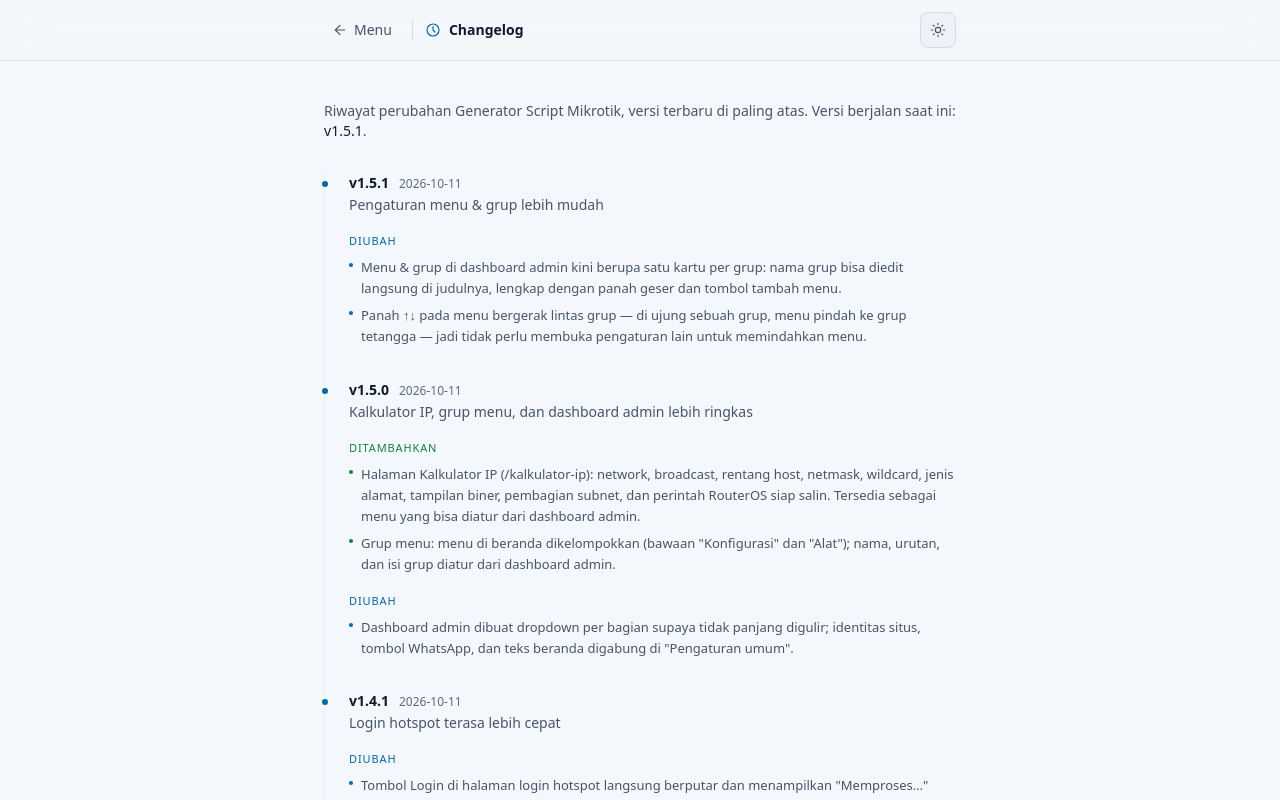
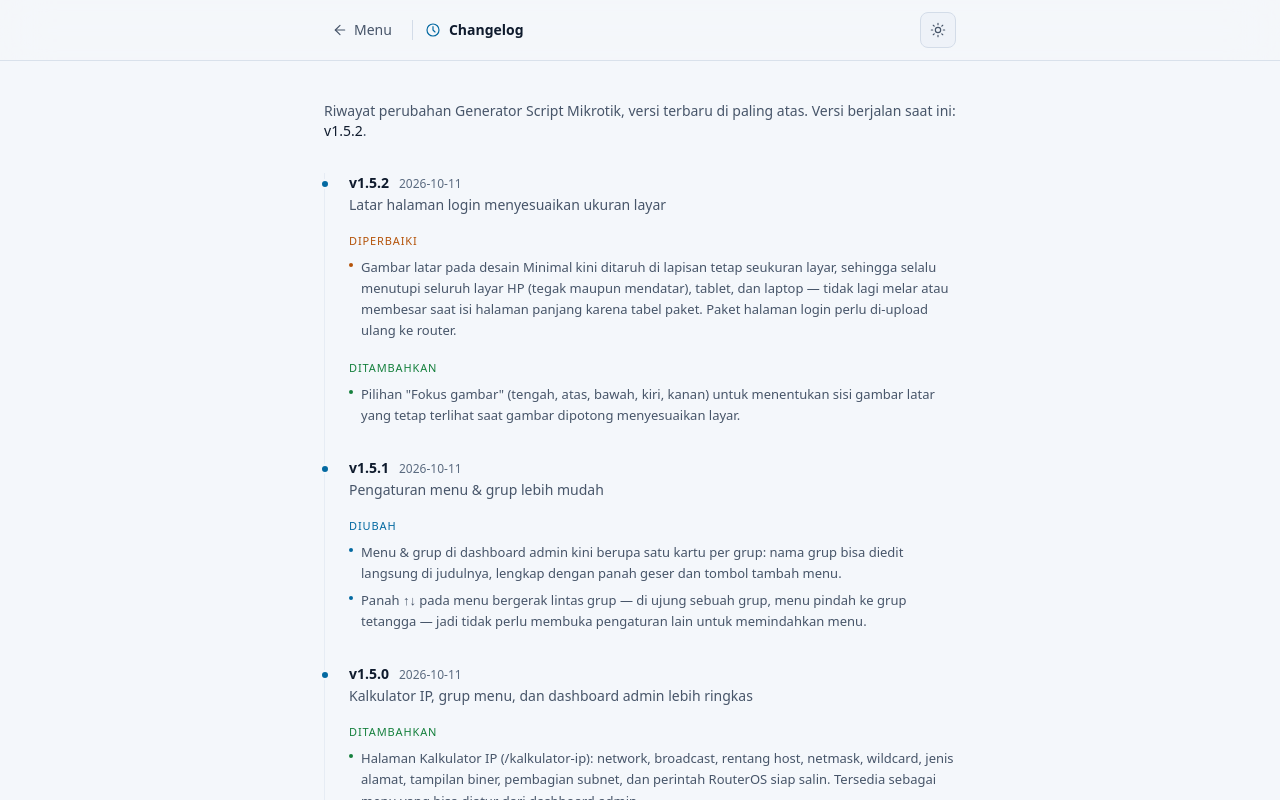
Before and after one commit to mikrosetting99/generator_mikrotik, a Next.js app: page /changelog in a window 1280 px wide. Shown: the top 800 px of the page. Built offline with nearby package versions, Linux system fonts and the light colour scheme.

Commit message:
Hotspot login: background covers any screen size via fixed layer, focal-point option, v1.5.2

```diff
--- a/components/hotspot-login/LoginPageEditor.tsx
+++ b/components/hotspot-login/LoginPageEditor.tsx
@@ -12,7 +12,7 @@ import {
   templateVars,
   whatsappLink,
 } from "@/lib/hotspot-page";
-import type { HotspotPageConfig, LoginMode } from "@/lib/types-hotspot-login";
+import { BG_POSITIONS, type HotspotPageConfig, type LoginMode } from "@/lib/types-hotspot-login";
 
 const grid2 = "grid gap-4";
 
@@ -641,6 +641,33 @@ export function LoginPageEditor({
                   Lapisan warna latar di atas foto. Naikkan bila teks jadi sulit dibaca karena
                   fotonya ramai.
                 </p>
+
+                <div className="mt-4">
+                  <span className="text-[11px] font-medium uppercase tracking-[0.09em] text-muted">
+                    Fokus gambar
+                  </span>
+                  <div className="mt-2 flex flex-wrap gap-1.5">
+                    {BG_POSITIONS.map((p) => (
+                      <button
+                        key={p.value}
+                        type="button"
+                        aria-pressed={(page.bgPosition ?? "center") === p.value}
+                        onClick={() => setPage({ bgPosition: p.value })}
+                        className={`rounded-md border px-2.5 py-1 text-xs transition-colors ${
+                          (page.bgPosition ?? "center") === p.value
+                            ? "border-brand bg-brand/10 text-ink"
+                            : "border-line-soft text-muted hover:border-line hover:text-ink"
+                        }`}
+                      >
+                        {p.label}
+                      </button>
+                    ))}
+                  </div>
+                  <p className="mt-1.5 text-xs leading-relaxed text-faint">
+                    Gambar otomatis menutupi seluruh layar HP, tablet, maupun laptop. Bila ada bagian
+                    yang terpotong, pilih sisi gambar yang ingin tetap terlihat.
+                  </p>
+                </div>
               </div>
             )}
 
--- a/lib/changelog.ts
+++ b/lib/changelog.ts
@@ -27,6 +27,24 @@ export const CHANGE_TYPE_LABEL: Record<ChangeType, string> = {
 /** Terbaru di paling atas. */
 export const CHANGELOG: Release[] = [
   {
+    version: "1.5.2",
+    date: "2026-10-11",
+    title: "Latar halaman login menyesuaikan ukuran layar",
+    changes: [
+      {
+        type: "fixed",
+        items: [
+          "Gambar latar pada desain Minimal kini ditaruh di lapisan tetap seukuran layar, sehingga selalu menutupi seluruh layar HP (tegak maupun mendatar), tablet, dan laptop — tidak lagi melar atau membesar saat isi halaman panjang karena tabel paket. Paket halaman login perlu di-upload ulang ke router.",
+        ],
+      },
+      {
+        type: "added",
+        items: [
+          "Pilihan \"Fokus gambar\" (tengah, atas, bawah, kiri, kanan) untuk menentukan sisi gambar latar yang tetap terlihat saat gambar dipotong menyesuaikan layar.",
+        ],
+      },
+    ],
+  },  {
     version: "1.5.1",
     date: "2026-10-11",
     title: "Pengaturan menu & grup lebih mudah",
--- a/lib/defaults-hotspot-login.ts
+++ b/lib/defaults-hotspot-login.ts
@@ -44,6 +44,7 @@ export function createDefaultHotspotLoginConfig(): HotspotPageConfig {
     bgImageDataUrl: "",
     bgImageName: "",
     bgOverlay: 55,
+    bgPosition: "center",
     loginMode: "voucher",
     showModeSwitch: true,
     marquee: "Selamat datang di jaringan hotspot kami",
--- a/lib/hotspot-page.ts
+++ b/lib/hotspot-page.ts
@@ -1,5 +1,5 @@
 import { blend, contrastRatio, derivePalette, isHexColor, mix, mutedOn, readableOn, rgba } from "./color";
-import type { HotspotPageConfig, HotspotTemplateId, VoucherPackage } from "./types-hotspot-login";
+import { BG_POSITIONS, type HotspotPageConfig, type HotspotTemplateId, type VoucherPackage } from "./types-hotspot-login";
 import type { ZipEntry } from "./zip";
 
 /**
@@ -241,6 +241,11 @@ export function templateVars(page: HotspotPageConfig): Record<string, string> {
     LOGO: page.logoDataUrl ? logoFileName(page.logoDataUrl) : "",
     LOGO_HEIGHT: String(Math.round(Math.max(40, Math.min(260, page.logoHeight || 130)))),
     BG_IMAGE: page.bgImageDataUrl ? bgFileName(page.bgImageDataUrl) : "",
+    // Desain Poster dulu selalu "center top" — itu tetap bawaannya.
+    BG_POSITION:
+      template.id === "poster" && page.bgPosition === "center"
+        ? "center top"
+        : (BG_POSITIONS.find((p) => p.value === page.bgPosition)?.css ?? "center"),
     OVERLAY: rgba(bgColor, Math.max(0, Math.min(90, page.bgOverlay)) / 100),
     WA_LINK: whatsappLink(page.whatsapp),
     WA_LABEL: escapeHtml(page.whatsappLabel.trim() || "Hubungi admin"),
--- a/lib/types-hotspot-login.ts
+++ b/lib/types-hotspot-login.ts
@@ -1,4 +1,14 @@
 export type HotspotTemplateId = "minimal" | "poster";
+export type BgPosition = "center" | "top" | "bottom" | "left" | "right";
+
+/** Pilihan titik fokus gambar latar, lengkap dengan nilai CSS-nya. */
+export const BG_POSITIONS: { value: BgPosition; label: string; css: string }[] = [
+  { value: "center", label: "Tengah", css: "center" },
+  { value: "top", label: "Atas", css: "center top" },
+  { value: "bottom", label: "Bawah", css: "center bottom" },
+  { value: "left", label: "Kiri", css: "left center" },
+  { value: "right", label: "Kanan", css: "right center" },
+];
 export type LoginMode = "voucher" | "member";
 
 /** Satu baris pada tabel harga paket di halaman login. */
@@ -46,6 +56,8 @@ export interface HotspotPageConfig {
   bgImageName: string;
   /** Kepekatan lapisan gelap di atas gambar latar, 0–90 persen. */
   bgOverlay: number;
+  /** Bagian gambar latar yang dipertahankan saat dipotong menyesuaikan layar. */
+  bgPosition: BgPosition;
   /** Mode yang aktif saat halaman login pertama kali dibuka. */
   loginMode: LoginMode;
   showModeSwitch: boolean;
--- a/package.json
+++ b/package.json
@@ -1,6 +1,6 @@
 {
   "name": "generator_mikrotik",
-  "version": "1.5.1",
+  "version": "1.5.2",
   "private": true,
   "scripts": {
     "dev": "next dev --turbopack",
--- a/public/hotspot-templates/minimal/style.css
+++ b/public/hotspot-templates/minimal/style.css
@@ -17,18 +17,32 @@ body {
   min-height: 100vh;
   padding: 20px;
   background: var(--bg);
-{{#BG_IMAGE}}
-  background-image: linear-gradient({{OVERLAY}}, {{OVERLAY}}), url('{{BG_IMAGE}}');
-  background-size: cover;
-  background-position: center;
-  background-repeat: no-repeat;
-  background-attachment: fixed;
-{{/BG_IMAGE}}
+  /* Membentuk lapisan sendiri agar gambar latar (body::before) tetap di belakang isi. */
+  isolation: isolate;
   color: var(--text);
   font-family: -apple-system, BlinkMacSystemFont, "Segoe UI", Roboto, Arial, sans-serif;
   font-size: 14px;
   display: flex;
 }
+
+{{#BG_IMAGE}}
+/* Gambar latar di lapisan tetap seukuran layar, bukan background pada body:
+   gambar selalu menutupi seluruh layar (HP tegak, mendatar, tablet, laptop)
+   dan tidak ikut membesar atau tergeser saat isi halaman panjang dan digulung. */
+body::before {
+  content: "";
+  position: fixed;
+  top: 0;
+  left: 0;
+  width: 100%;
+  height: 100%;
+  z-index: -1;
+  background-image: linear-gradient({{OVERLAY}}, {{OVERLAY}}), url('{{BG_IMAGE}}');
+  background-size: cover;
+  background-position: {{BG_POSITION}};
+  background-repeat: no-repeat;
+}
+{{/BG_IMAGE}}
 
 .main {
   /* Warna kartu form bisa dipilih sendiri; teks, garis, dan kolom di dalamnya
@@ -292,8 +306,6 @@ body {
      terlihat. Baris vh di atas tetap ada sebagai cadangan browser lama. */
   min-height: 100dvh;
   padding: clamp(10px, 3vw, 22px);
-  /* Latar tempel patah-patah di sebagian browser HP. */
-  background-attachment: scroll;
 }
 
 /* Bila isinya panjang — misalnya ada tabel harga — yang menggulung seluruh
--- a/public/hotspot-templates/poster/style.css
+++ b/public/hotspot-templates/poster/style.css
@@ -45,7 +45,7 @@ body {
 {{#BG_IMAGE}}
   background-image: url('{{BG_IMAGE}}');
   background-repeat: no-repeat;
-  background-position: center top;
+  background-position: {{BG_POSITION}};
   background-size: cover;
 {{/BG_IMAGE}}
 }
```
Also changed, not shown: 1 other file (tests, documents, lock files or other folders).
